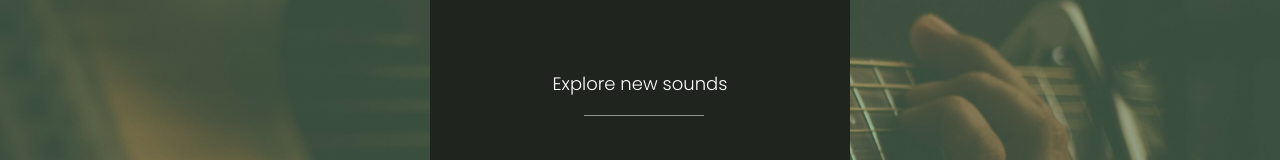
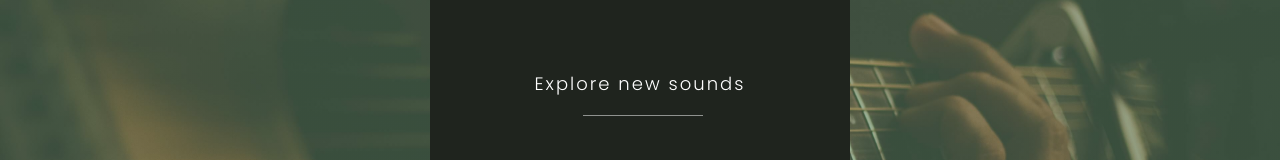
Before and after one commit to RichardVerbraak/Explorify, a React app in the folder frontend/: page / in a window 1280 px wide. Shown: the part 321-481 px from the top of the page. Built offline with nearby package versions, Linux system fonts and the light colour scheme.

Commit message:
Added some letter spacing

```diff
--- a/frontend/src/sass/pages/_login.scss
+++ b/frontend/src/sass/pages/_login.scss
@@ -39,14 +39,16 @@
 		font-weight: 200;
 		color: white;
 
+		letter-spacing: 2px;
+
 		&::after {
 			content: '';
 
-			display: inline-block;
+			display: block;
 			position: absolute;
 
 			top: 4.5rem;
-			left: 18%;
+			left: 23%;
 
 			background-color: rgba($color: #fff, $alpha: 0.5);
 
```
